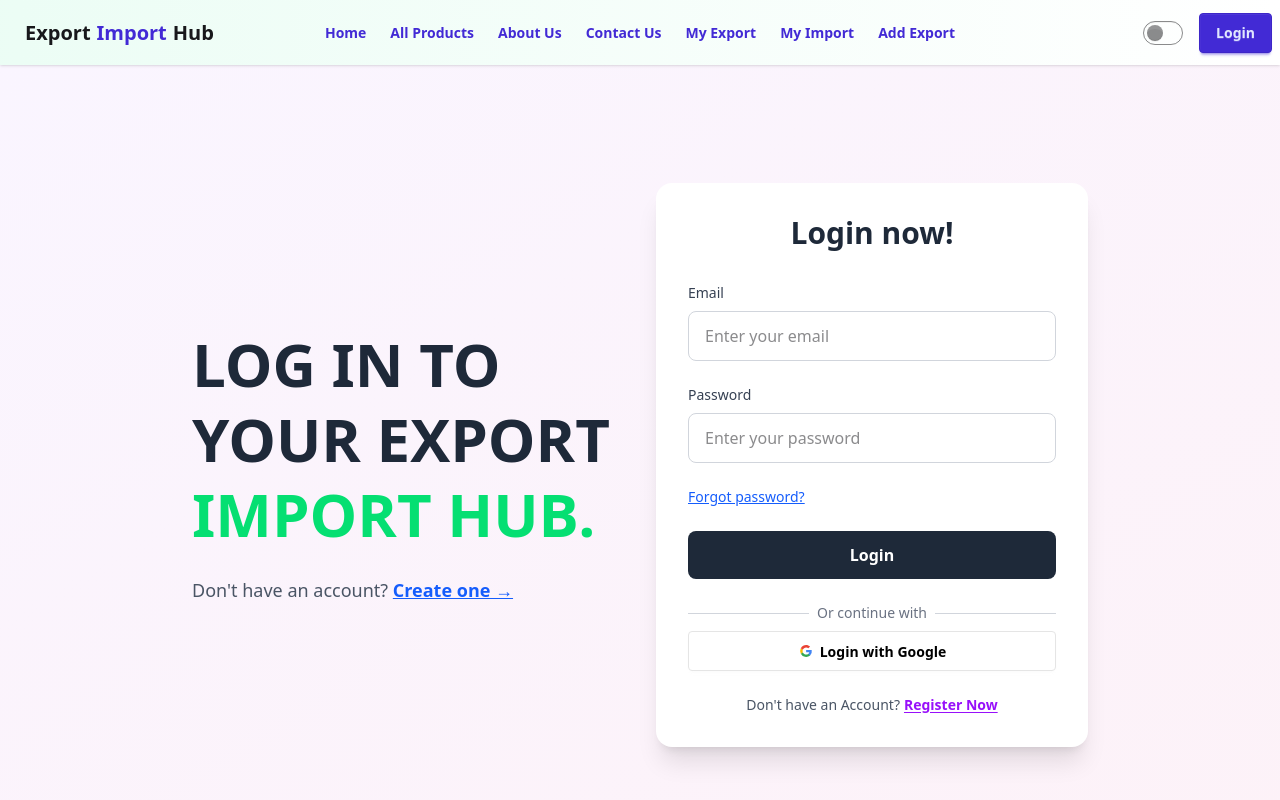
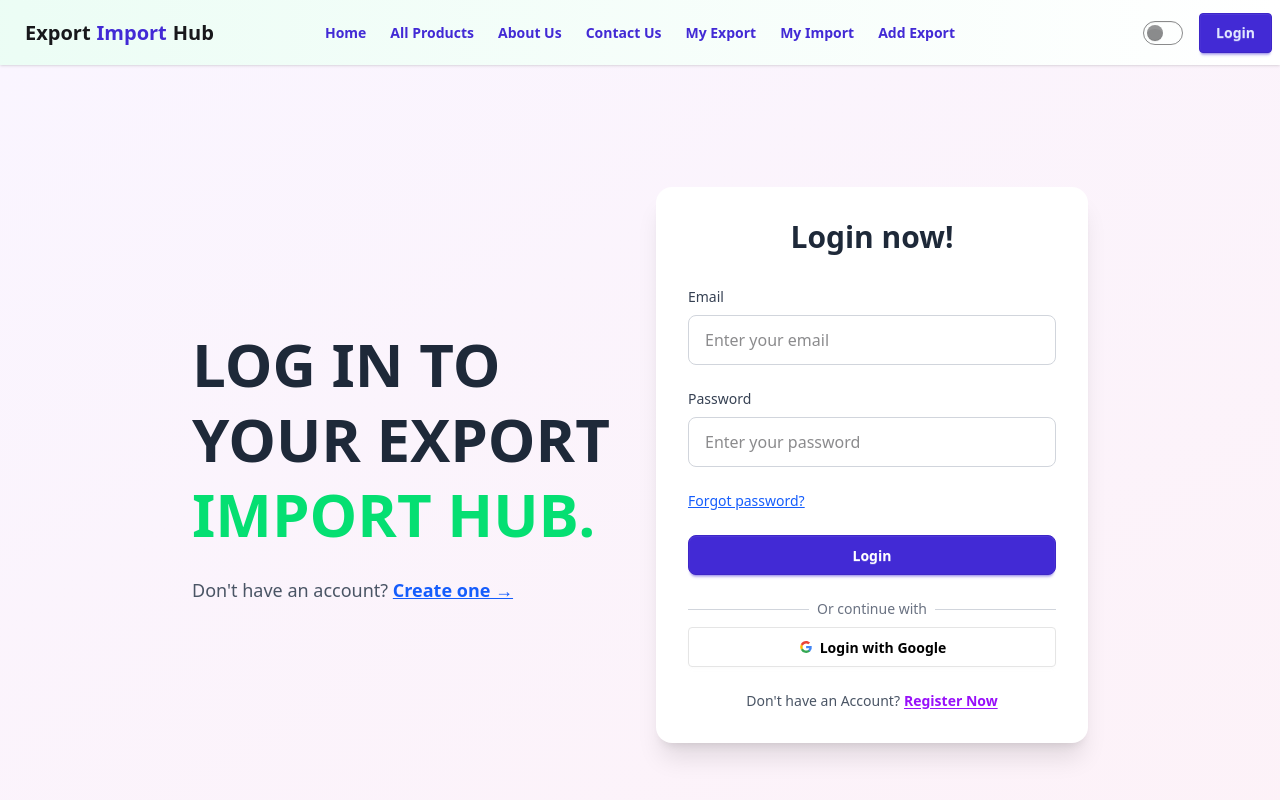
Before and after one commit to galibhub/export-import-client, a React (Vite) app: page /login in a window 1280 px wide. Shown: the top 800 px of the page. Built offline with nearby package versions, Linux system fonts and the light colour scheme; no server answers.

Commit message:
Changes button color on login and register

```diff
--- a/src/pages/Login.jsx
+++ b/src/pages/Login.jsx
@@ -113,7 +113,7 @@ const Login = () => {
 
             <button
               type="submit"
-              className="w-full bg-gray-800 text-white py-3 rounded-lg font-semibold hover:bg-gray-900 transition duration-200"
+              className="w-full btn btn-primary text-white py-3 rounded-lg font-semibold hover:bg-gray-900 transition duration-200"
             >
               Login
             </button>
--- a/src/pages/Register.jsx
+++ b/src/pages/Register.jsx
@@ -124,7 +124,7 @@ const Register = () => {
 
             <button
               type="submit"
-              className="w-full bg-gray-800 text-white py-3 rounded-lg font-semibold hover:bg-gray-900 transition duration-200"
+              className="btn btn-primary w-full  text-white py-3 rounded-lg font-semibold hover:bg-gray-900 transition duration-200"
             >
               Register
             </button>
```
